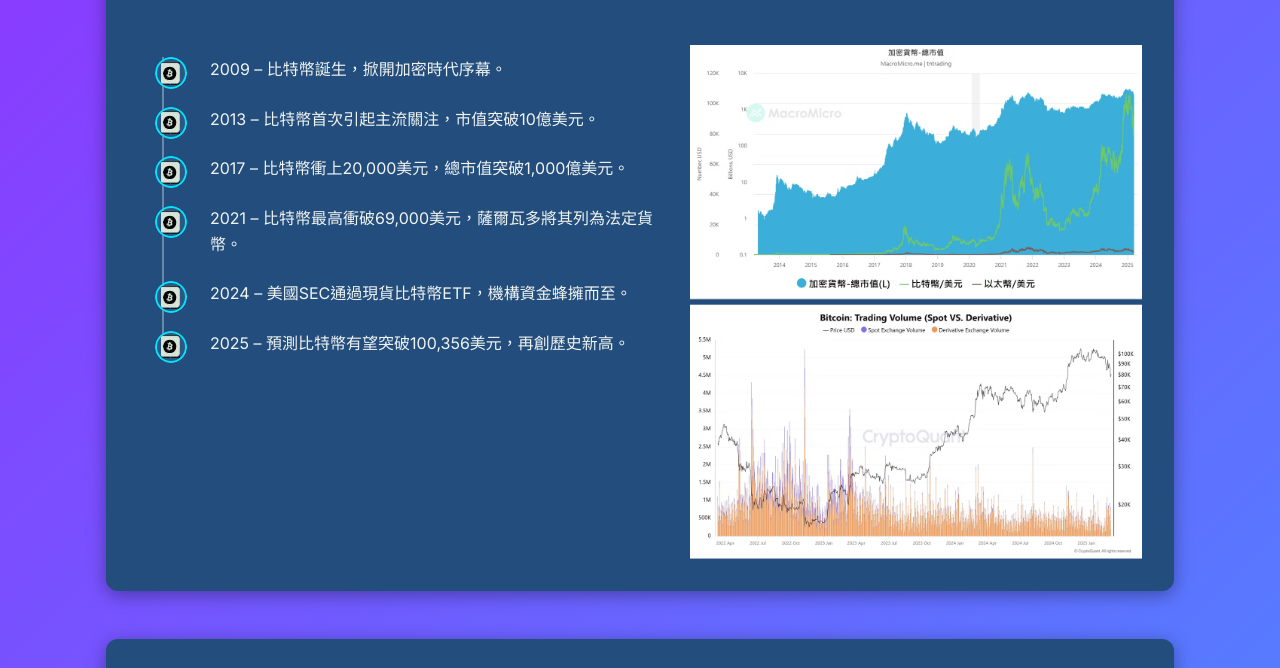
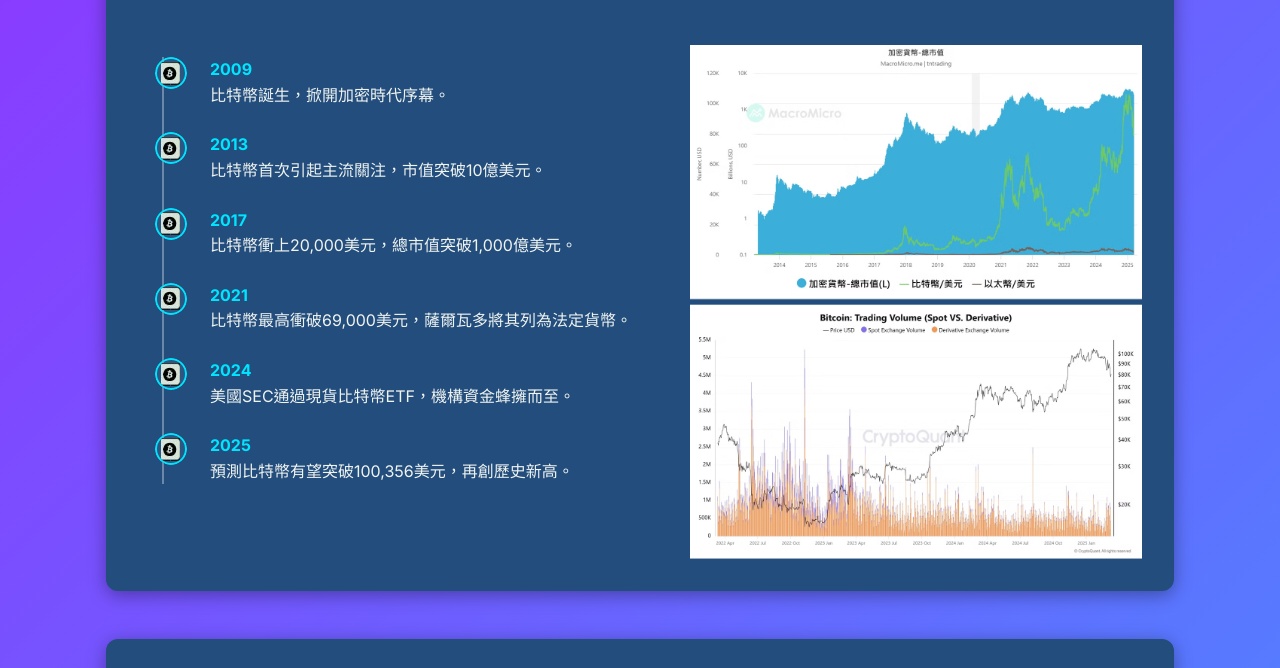
Before and after one commit to shawnkam95/trading-doge-website, a plain HTML site: page index.html in a window 1280 px wide. Shown: the part 696-1364 px from the top of the page. Drawn offline with Linux system fonts and the light colour scheme.

Commit message:
Update index.html

```diff
--- a/index.html
+++ b/index.html
@@ -191,18 +191,18 @@
        <h2 data-i18n="timeline_title">不容忽視的發展速度</h2>
        <div class="timeline-col">
         <ul class="timeline">
-          <li data-i18n="timeline_2009"><strong>2009年</strong>
-            <p>比特幣誕⽣，開啟虛擬貨幣時代。</p></li>
-          <li data-i18n="timeline_2013"><strong>2013年</strong>
-            <p>比特幣首次獲得主流關注，市場規模達到 10 億美元。</p></li>
-          <li data-i18n="timeline_2017"><strong>2017年</strong>
-            <p>比特幣價格飆升至 2 萬美元，推動市場總價值超過 1,000 億美元。</p></li>
-          <li data-i18n="timeline_2021"><strong>2021年</strong>
-            <p>比特幣突破 69,000 美元 （歷史新高）；El Salvador 成為全球首個將比特幣列為法定貨幣的國家。</p></li>
-          <li data-i18n="timeline_2024"><strong>2024</strong>
-            <p>美國 SEC 核准比特幣現貨 ETF，吸引大量機構資金湧⼊。</p></li>
-          <li data-i18n="timeline_2025"><strong>2025</strong>
-            <p>预计每枚⽐特幣突破 100,356 美元的歷史最⾼點。</p></li>
+          <li><strong>2009</strong>
+            <p data-i18n="timeline_2009">比特幣誕⽣，開啟虛擬貨幣時代。</p></li>
+          <li><strong>2013</strong>
+            <p data-i18n="timeline_2013">比特幣首次獲得主流關注，市場規模達到 10 億美元。</p></li>
+          <li><strong>2017</strong>
+            <p data-i18n="timeline_2017">比特幣價格飆升至 2 萬美元，推動市場總價值超過 1,000 億美元。</p></li>
+          <li><strong>2021</strong>
+            <p data-i18n="timeline_2021">比特幣突破 69,000 美元 （歷史新高）；El Salvador 成為全球首個將比特幣列為法定貨幣的國家。</p></li>
+          <li><strong>2024</strong>
+            <p data-i18n="timeline_2024">美國 SEC 核准比特幣現貨 ETF，吸引大量機構資金湧⼊。</p></li>
+          <li><strong>2025</strong>
+            <p data-i18n="timeline_2025">预计每枚⽐特幣突破 100,356 美元的歷史最⾼點。</p></li>
         </ul>
       </div>
       <div class="chart-col"><img src="89465.png" alt="Crypto market cap chart"></div>
@@ -225,8 +225,8 @@
     <!-- ───── Section 4 ────────────────────────────── Training & Support -->
     <section id="training" class="card" style="position:relative">
       <div class="arrow-col">
-        <h2>培訓與支援</h2>
-        <div class="arrow-item"><span class="arrow-num">1</span><strong>基礎培訓</strong><br>提供虛擬貨幣知識、⾏情趨勢和平台操作的基礎培訓課程。</div>
+        <h2 data-i18n="training_title">培訓與支援</h2>
+        <div class="arrow-item"><span class="arrow-num">1</span><strong data-i18n="train1_title">基礎培訓</strong><br data-i18n="train1_desc">提供虛擬貨幣知識、⾏情趨勢和平台操作的基礎培訓課程。</div>
         <div class="arrow-item"><span class="arrow-num">2</span><strong>推廣策略</strong><br>分享有效的推廣策略和技巧，幫助代理們提升推廣效率。</div>
         <div class="arrow-item"><span class="arrow-num">3</span><strong>社群支援</strong><br>提供專業社群引導會員，每週有完整線上直播課程輔⾏⽤⼾。</div>
         <div class="arrow-item"><span class="arrow-num">4</span><strong>專⼈輔導</strong><br>提供專⼈輔導，協助代理們解決推廣過程中的疑難雜症。</div>
@@ -347,12 +347,12 @@ const translations = {
     intro_p3: "進入加密世界永遠不嫌晚，Trading Doge社群將帶你從0到1構建自己的交易之路！",
     intro_p4: "立即加入，創造令人驚喜的被動收入！！",
 
-    timeline_2009: "2009 – 比特幣誕生，掀開加密時代序幕。",
-    timeline_2013: "2013 – 比特幣首次引起主流關注，市值突破10億美元。",
-    timeline_2017: "2017 – 比特幣衝上20,000美元，總市值突破1,000億美元。",
-    timeline_2021: "2021 – 比特幣最高衝破69,000美元，薩爾瓦多將其列為法定貨幣。",
-    timeline_2024: "2024 – 美國SEC通過現貨比特幣ETF，機構資金蜂擁而至。",
-    timeline_2025: "2025 – 預測比特幣有望突破100,356美元，再創歷史新高。",
+    timeline_2009: "比特幣誕生，掀開加密時代序幕。",
+    timeline_2013: "比特幣首次引起主流關注，市值突破10億美元。",
+    timeline_2017: "比特幣衝上20,000美元，總市值突破1,000億美元。",
+    timeline_2021: "比特幣最高衝破69,000美元，薩爾瓦多將其列為法定貨幣。",
+    timeline_2024: "美國SEC通過現貨比特幣ETF，機構資金蜂擁而至。",
+    timeline_2025: "預測比特幣有望突破100,356美元，再創歷史新高。",
 
     adv_title: "Trading Doge社群推廣計劃優勢",
     adv1_title: "官方強力扶持",
@@ -424,12 +424,12 @@ const translations = {
     intro_p2: "Web3技术的出现为行业带来了新方向。",
     intro_p3: "迈入加密世界永远不晚，Trading Doge社群将带你从0到1搭建交易之路！",
     intro_p4: "立即加入，创造令人惊喜的被动收入！！",
-    timeline_2009: "2009 – 比特币诞生，掀开加密时代序幕。",
-    timeline_2013: "2013 – 比特币首次引起主流关注，市值突破10亿美元。",
-    timeline_2017: "2017 – 比特币冲上20,000美元，总市值突破1,000亿美元。",
-    timeline_2021: "2021 – 比特币最高冲破69,000美元，萨尔瓦多将其列为法定货币。",
-    timeline_2024: "2024 – 美国SEC通过现货比特币ETF，机构资金蜂拥而至。",
-    timeline_2025: "2025 – 预计比特币有望突破100,356美元，再创历史新高。",
+    timeline_2009: "比特币诞生，掀开加密时代序幕。",
+    timeline_2013: "比特币首次引起主流关注，市值突破10亿美元。",
+    timeline_2017: "比特币冲上20,000美元，总市值突破1,000亿美元。",
+    timeline_2021: "比特币最高冲破69,000美元，萨尔瓦多将其列为法定货币。",
+    timeline_2024: "美国SEC通过现货比特币ETF，机构资金蜂拥而至。",
+    timeline_2025: "预计比特币有望突破100,356美元，再创历史新高。",
     adv_title: "Trading Doge社群推广计划优势",
     adv1_title: "官方强力扶持",
     adv1_desc: "作为Trading Doge社群的推广伙伴，共享官方资源，共同成长。",
@@ -494,12 +494,12 @@ const translations = {
     intro_p2: "The emergence of Web3 technology has brought new directions for the industry.",
     intro_p3: "It’s never too late to step into the crypto world. The Trading Doge community will guide you from 0 to 1 in building your trading journey!",
     intro_p4: "Join us now and create an amazing passive income!!",
-    timeline_2009: "2009 – Bitcoin was born, kicking off the era of cryptocurrencies.",
-    timeline_2013: "2013 – Bitcoin first gained mainstream attention, reaching a market cap of $1 billion.",
-    timeline_2017: "2017 – Bitcoin’s price surged to $20,000, pushing total market value past $100 billion.",
-    timeline_2021: "2021 – Bitcoin broke $69,000; El Salvador adopted Bitcoin as legal tender.",
-    timeline_2024: "2024 – The U.S. SEC approved a spot Bitcoin ETF, attracting a wave of institutional funds.",
-    timeline_2025: "2025 – Bitcoin is projected to break above $100,356, setting a new all‑time high.",
+    timeline_2009: "Bitcoin was born, kicking off the era of cryptocurrencies.",
+    timeline_2013: "Bitcoin first gained mainstream attention, reaching a market cap of $1 billion.",
+    timeline_2017: "Bitcoin’s price surged to $20,000, pushing total market value past $100 billion.",
+    timeline_2021: "Bitcoin broke $69,000; El Salvador adopted Bitcoin as legal tender.",
+    timeline_2024: "The U.S. SEC approved a spot Bitcoin ETF, attracting a wave of institutional funds.",
+    timeline_2025: "Bitcoin is projected to break above $100,356, setting a new all‑time high.",
     adv_title: "Advantages of the Trading Doge Affiliate Program",
     adv1_title: "Strong Official Support",
     adv1_desc: "As a promotional partner of the Trading Doge community, you receive robust official backing and resources to grow together.",
@@ -564,12 +564,12 @@ const translations = {
     intro_p2: "Web3テクノロジーの登場は業界に新たな方向性をもたらしました。",
     intro_p3: "今から暗号の世界に入っても遅くありません。Trading Dogeコミュニティが0から1までトレードジャーニーをサポートします！",
     intro_p4: "今すぐ参加して、素晴らしいパッシブ収入を手に入れましょう！！",
-    timeline_2009: "2009年 – ビットコイン誕生。暗号通貨の時代が幕開け。",
-    timeline_2013: "2013年 – ビットコインが初めて主流メディアの注目を集め、時価総額10億ドルを突破。",
-    timeline_2017: "2017年 – ビットコイン価格が2万ドルに急騰、時価総額は1,000億ドル超え。",
-    timeline_2021: "2021年 – ビットコインが69,000ドルを突破。エルサルバドルが法定通貨として採用。",
-    timeline_2024: "2024年 – 米SECが現物ビットコインETFを承認し、機関資金が流入。",
-    timeline_2025: "2025年 – ビットコインが100,356ドル以上に達すると予測され、新たな最高値を更新。",
+    timeline_2009: "ビットコイン誕生。暗号通貨の時代が幕開け。",
+    timeline_2013: "ビットコインが初めて主流メディアの注目を集め、時価総額10億ドルを突破。",
+    timeline_2017: "ビットコイン価格が2万ドルに急騰、時価総額は1,000億ドル超え。",
+    timeline_2021: "ビットコインが69,000ドルを突破。エルサルバドルが法定通貨として採用。",
+    timeline_2024: "米SECが現物ビットコインETFを承認し、機関資金が流入。",
+    timeline_2025: "ビットコインが100,356ドル以上に達すると予測され、新たな最高値を更新。",
     adv_title: "Trading Doge代理プログラムのメリット",
     adv1_title: "公式の強力バックアップ",
     adv1_desc: "Trading Dogeコミュニティのプロモーションパートナーとして、公式リソースを共用し、共に成長できます。",
@@ -634,12 +634,12 @@ const translations = {
     intro_p2: "Web3 기술의 등장은 업계에 새로운 방향을 제시했습니다.",
     intro_p3: "지금 시작해도 늦지 않습니다. Trading Doge 커뮤니티가 0에서 1까지 트레이딩 여정을 안내합니다!",
     intro_p4: "지금 참여하여 놀라운 수동 소득을 만들어 보세요!!",
-    timeline_2009: "2009년 – 비트코인 탄생, 암호화폐 시대 개막.",
-    timeline_2013: "2013년 – 비트코인이 처음으로 주류의 관심을 받으며 시가총액 10억 달러 돌파.",
-    timeline_2017: "2017년 – 비트코인 가격이 2만 달러로 급등, 시가총액 1,000억 달러 돌파.",
-    timeline_2021: "2021년 – 비트코인이 69,000달러 돌파, 엘살바도르는 법정통화로 채택.",
-    timeline_2024: "2024년 – 미국 SEC가 현물 비트코인 ETF를 승인하며 기관 자금 유입.",
-    timeline_2025: "2025년 – 비트코인이 100,356달러 이상으로 상승할 것으로 예상, 사상 최고치 경신.",
+    timeline_2009: "비트코인 탄생, 암호화폐 시대 개막.",
+    timeline_2013: "비트코인이 처음으로 주류의 관심을 받으며 시가총액 10억 달러 돌파.",
+    timeline_2017: "비트코인 가격이 2만 달러로 급등, 시가총액 1,000억 달러 돌파.",
+    timeline_2021: "비트코인이 69,000달러 돌파, 엘살바도르는 법정통화로 채택.",
+    timeline_2024: "미국 SEC가 현물 비트코인 ETF를 승인하며 기관 자금 유입.",
+    timeline_2025: "비트코인이 100,356달러 이상으로 상승할 것으로 예상, 사상 최고치 경신.",
     adv_title: "Trading Doge 에이전트 프로그램의 장점",
     adv1_title: "강력한 공식 지원",
     adv1_desc: "Trading Doge 커뮤니티의 프로모션 파트너로서 공식 자원을 함께 활용하며 성장할 수 있습니다.",
@@ -704,12 +704,12 @@ const translations = {
     intro_p2: "เทคโนโลยี Web3 นำทิศทางใหม่ให้กับอุตสาหกรรม",
     intro_p3: "ยังไม่สายที่จะก้าวเข้าสู่โลกคริปโต ชุมชน Trading Doge จะพาคุณเริ่มต้นตั้งแต่ 0 ถึง 1 ในเส้นทางเทรด",
     intro_p4: "เข้าร่วมเลยและสร้างรายได้แบบพาสซีฟที่น่าทึ่ง!!",
-    timeline_2009: "2009 – บิตคอยน์ถือกำเนิด เปิดยุคสมัยคริปโต",
-    timeline_2013: "2013 – บิตคอยน์ได้รับความสนใจจากสื่อหลัก มูลค่าตลาดทะลุ 1 พันล้านเหรียญ",
-    timeline_2017: "2017 – ราคาบิตคอยน์พุ่งถึง 20,000 ดอลลาร์ มูลค่าตลาดรวมเกิน 100 พันล้านเหรียญ",
-    timeline_2021: "2021 – บิตคอยน์แตะ 69,000 ดอลลาร์ เอลซัลวาดอร์รับรองเป็นเงินตรา",
-    timeline_2024: "2024 – SEC สหรัฐอนุมัติ ETF บิตคอยน์สปอต เงินทุนสถาบันทะลัก",
-    timeline_2025: "2025 – คาดว่าบิตคอยน์จะทะลุ 100,356 ดอลลาร์ ทำสถิติสูงสุดใหม่",
+    timeline_2009: "บิตคอยน์ถือกำเนิด เปิดยุคสมัยคริปโต",
+    timeline_2013: "บิตคอยน์ได้รับความสนใจจากสื่อหลัก มูลค่าตลาดทะลุ 1 พันล้านเหรียญ",
+    timeline_2017: "ราคาบิตคอยน์พุ่งถึง 20,000 ดอลลาร์ มูลค่าตลาดรวมเกิน 100 พันล้านเหรียญ",
+    timeline_2021: "บิตคอยน์แตะ 69,000 ดอลลาร์ เอลซัลวาดอร์รับรองเป็นเงินตรา",
+    timeline_2024: "SEC สหรัฐอนุมัติ ETF บิตคอยน์สปอต เงินทุนสถาบันทะลัก",
+    timeline_2025: "คาดว่าบิตคอยน์จะทะลุ 100,356 ดอลลาร์ ทำสถิติสูงสุดใหม่",
     adv_title: "ข้อดีของโปรแกรมตัวแทน Trading Doge",
     adv1_title: "การสนับสนุนอย่างเป็นทางการ",
     adv1_desc: "ในฐานะพาร์ทเนอร์โปรโมตของชุมชน Trading Doge คุณจะได้รับทรัพยากรจากทางการและเติบโตไปพร้อมกัน",
```
